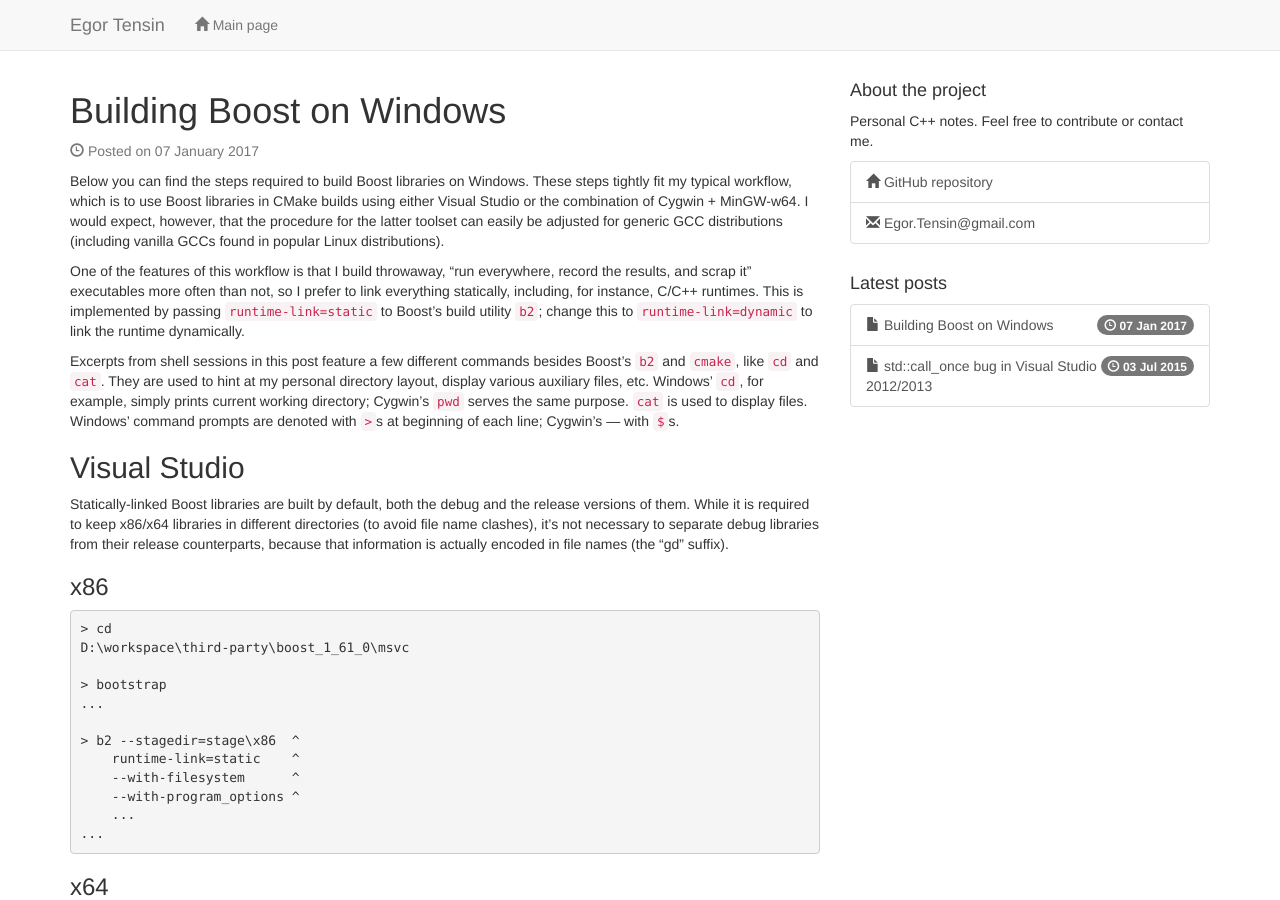
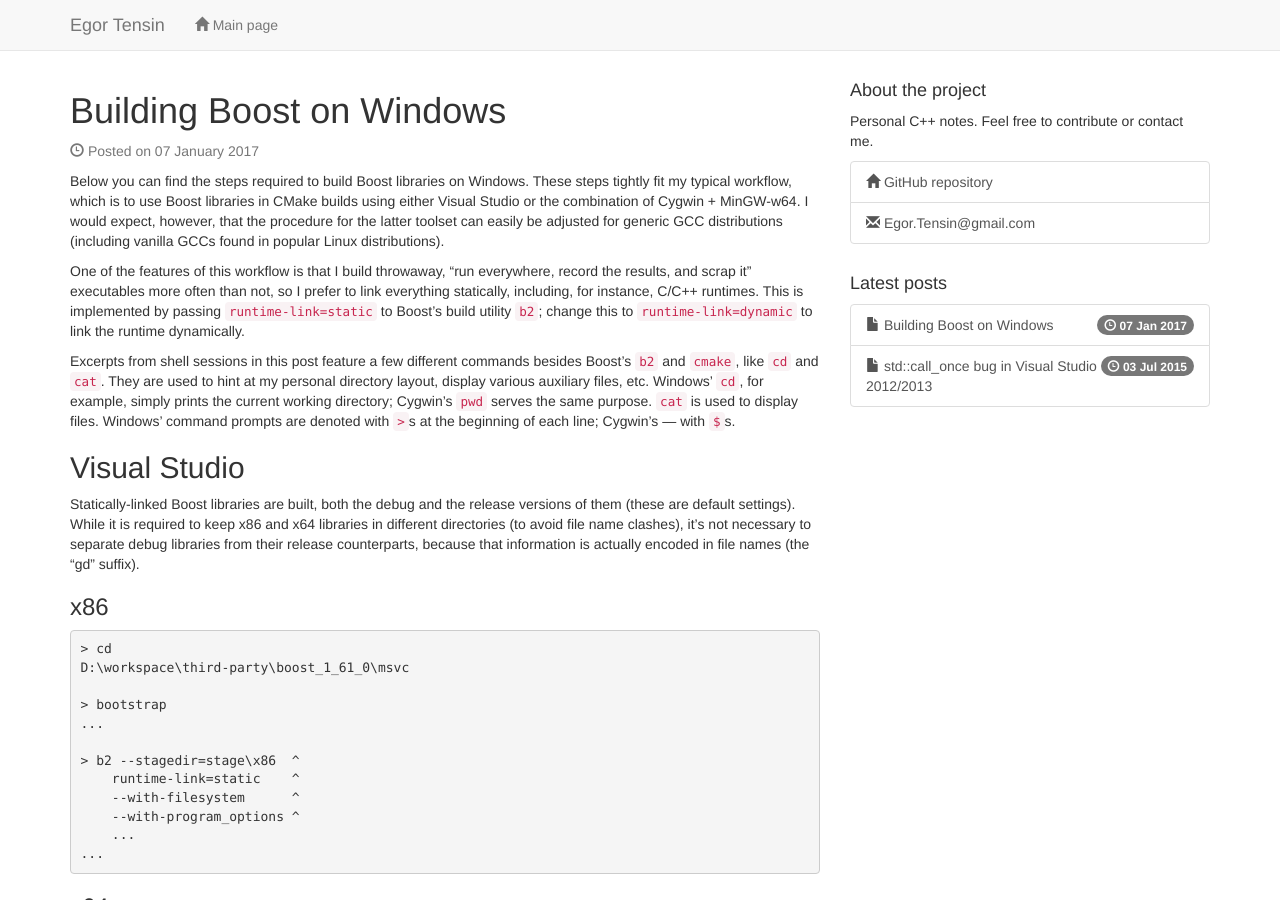
Before and after one commit to egor-tensin/jekyll-theme, a Jekyll site: the page built from _posts/2017-01-07-building-boost.md, in a window 1280 px wide and 900 px high. Built offline with Jekyll 4.4.1, drawn with Linux system fonts in a browser that asks for light colours; nearby versions of some CDN libraries; comment, search, counter and statistics services are not loaded; some of the changed text lies outside the part shown.

Commit message:
_posts: grammar tweaks

```diff
--- a/_posts/2017-01-07-building-boost.md
+++ b/_posts/2017-01-07-building-boost.md
@@ -26,18 +26,18 @@
 besides Boost's `b2` and `cmake`, like `cd` and `cat`.
 They are used to hint at my personal directory layout, display various
 auxiliary files, etc.
-Windows' `cd`, for example, simply prints current working directory; Cygwin's
-`pwd` serves the same purpose.
+Windows' `cd`, for example, simply prints the current working directory;
+Cygwin's `pwd` serves the same purpose.
 `cat` is used to display files.
-Windows' command prompts are denoted with `>`s at beginning of each line;
+Windows' command prompts are denoted with `>`s at the beginning of each line;
 Cygwin's &mdash; with `$`s.
 
 Visual Studio
 -------------
 
-Statically-linked Boost libraries are built by default, both the debug and the
-release versions of them.
-While it is required to keep x86/x64 libraries in different directories (to
+Statically-linked Boost libraries are built, both the debug and the release
+versions of them (these are default settings).
+While it is required to keep x86 and x64 libraries in different directories (to
 avoid file name clashes), it's not necessary to separate debug libraries from
 their release counterparts, because that information is actually encoded in
 file names (the "gd" suffix).
@@ -129,7 +129,7 @@
 Notice the two major differences from the x86 example:
 
 * the addition of `address-model=64` (as in the example for Visual Studio),
-* a different "user" configuration file, pointing to `x86_64-w64-mingw32-g++`
+* the different "user" configuration file, pointing to `x86_64-w64-mingw32-g++`
 instead of `i686-w64-mingw32-g++`.
 
 Again, as in the example for Visual Studio, a different "staging" directory
@@ -197,7 +197,7 @@
 ### Cygwin & MinGW-w64
 
 Examples below only apply to debug CMake builds.
-Notice that, contrary to the Visual Studio examples above, debug *and* release
+Notice that, contrary to the Visual Studio examples above, debug and release
 builds must be kept in separate directories.
 You may also want to adjust the paths.
 
```
Also changed, not shown: _posts/2015-07-03-std-call-once-bug-in-visual-studio-2012-2013.md (+1 -6 lines).
